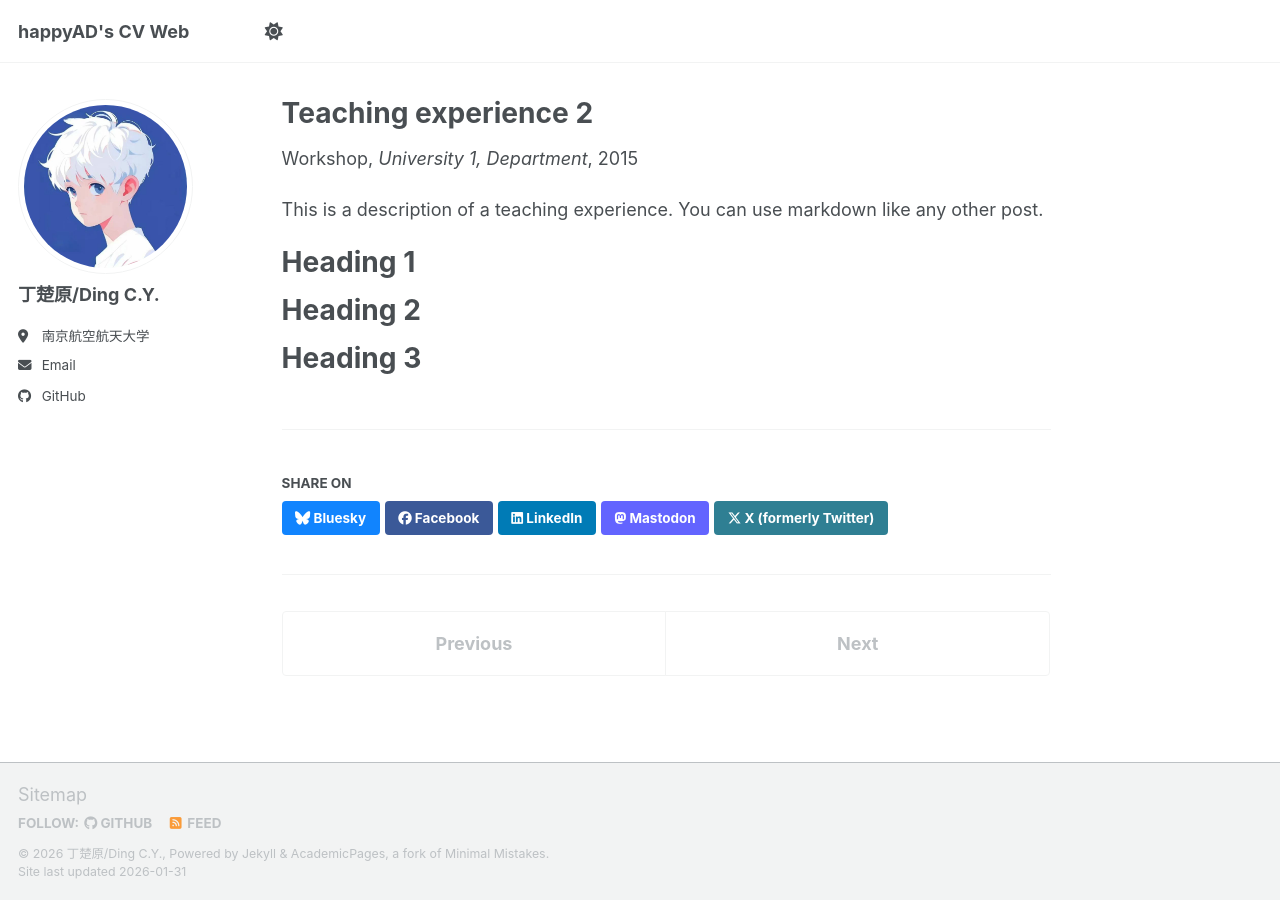
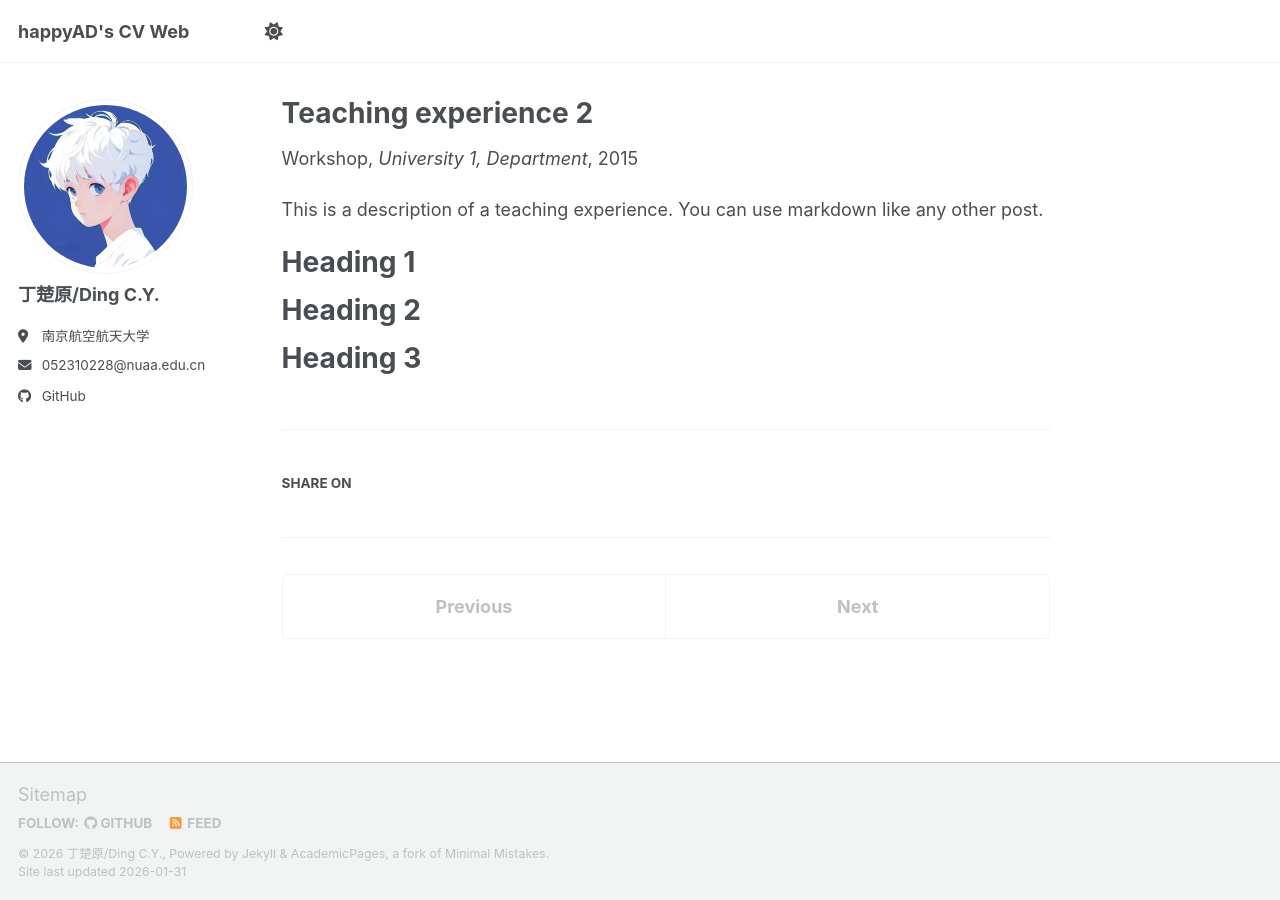
Before and after one commit to happyADD/happyADD.github.io, a Jekyll site: the page built from _teaching/2015-spring-teaching-2.md, in a window 1280 px wide. Built offline with Jekyll 4.4.1, drawn with Linux system fonts in a browser that asks for light colours; a script bundle is joined from its source files by our own code; library files that are not in the unit come from our copies.

Commit message:
fix email

```diff
--- a/_includes/author-profile.html
+++ b/_includes/author-profile.html
@@ -34,7 +34,7 @@
         <li><a href="{{ author.uri }}"><i class="fas fa-fw fa-link icon-pad-right" aria-hidden="true"></i>{{ site.data.ui-text[site.locale].website_label | default: "Website" }}</a></li>
       {% endif %}
       {% if author.email %}
-        <li><a href="mailto:{{ author.email }}"><i class="fas fa-fw fa-envelope icon-pad-right" aria-hidden="true"></i>{{ site.data.ui-text[site.locale].email_label | default: "Email" }}</a></li>
+        <li><a href="{{ author.email }}"><i class="fas fa-fw fa-envelope icon-pad-right" aria-hidden="true"></i>{{ author.email}}</a></li>
       {% endif %}
 
       <!-- Font Awesome and Academicons icons / Academic websites -->
--- a/_includes/social-share.html
+++ b/_includes/social-share.html
@@ -5,7 +5,7 @@
     <h4 class="page__share-title">{{ site.data.ui-text[site.locale].share_on_label | default: "Share on" }}</h4>
   {% endif %}
 
-  <a href="https://bsky.app/intent/compose?text={{ base_path }}{{ page.url }}" class="btn btn--bluesky" title="{{ site.data.ui-text[site.locale].share_on_label | default: 'Share on' }} Bluesky"><i class="fab fa-bluesky" aria-hidden="true"></i><span> Bluesky</span></a>
+  <!-- <a href="https://bsky.app/intent/compose?text={{ base_path }}{{ page.url }}" class="btn btn--bluesky" title="{{ site.data.ui-text[site.locale].share_on_label | default: 'Share on' }} Bluesky"><i class="fab fa-bluesky" aria-hidden="true"></i><span> Bluesky</span></a>
 
   <a href="https://www.facebook.com/sharer/sharer.php?u={{ base_path }}{{ page.url }}" class="btn btn--facebook" title="{{ site.data.ui-text[site.locale].share_on_label | default: 'Share on' }} Facebook"><i class="fab fa-facebook" aria-hidden="true"></i><span> Facebook</span></a>
 
@@ -13,5 +13,5 @@
 
   <a href="https://www.addtoany.com/add_to/mastodon?linkurl={{  base_path | append: page.url | url_encode }}" class="btn btn--mastodon" title="{{ site.data.ui-text[site.locale].share_on_label | default: 'Share on' }} Mastodon"><i class="fab fa-mastodon" aria-hidden="true"></i><span> Mastodon</span></a>
 
-  <a href="https://x.com/intent/post?text={{ base_path }}{{ page.url }}" class="btn btn--x" title="{{ site.data.ui-text[site.locale].share_on_label | default: 'Share on' }} X"><i class="fab fa-x-twitter" aria-hidden="true"></i><span> X (formerly Twitter)</span></a>
+  <a href="https://x.com/intent/post?text={{ base_path }}{{ page.url }}" class="btn btn--x" title="{{ site.data.ui-text[site.locale].share_on_label | default: 'Share on' }} X"><i class="fab fa-x-twitter" aria-hidden="true"></i><span> X (formerly Twitter)</span></a> -->
 </section>
```
